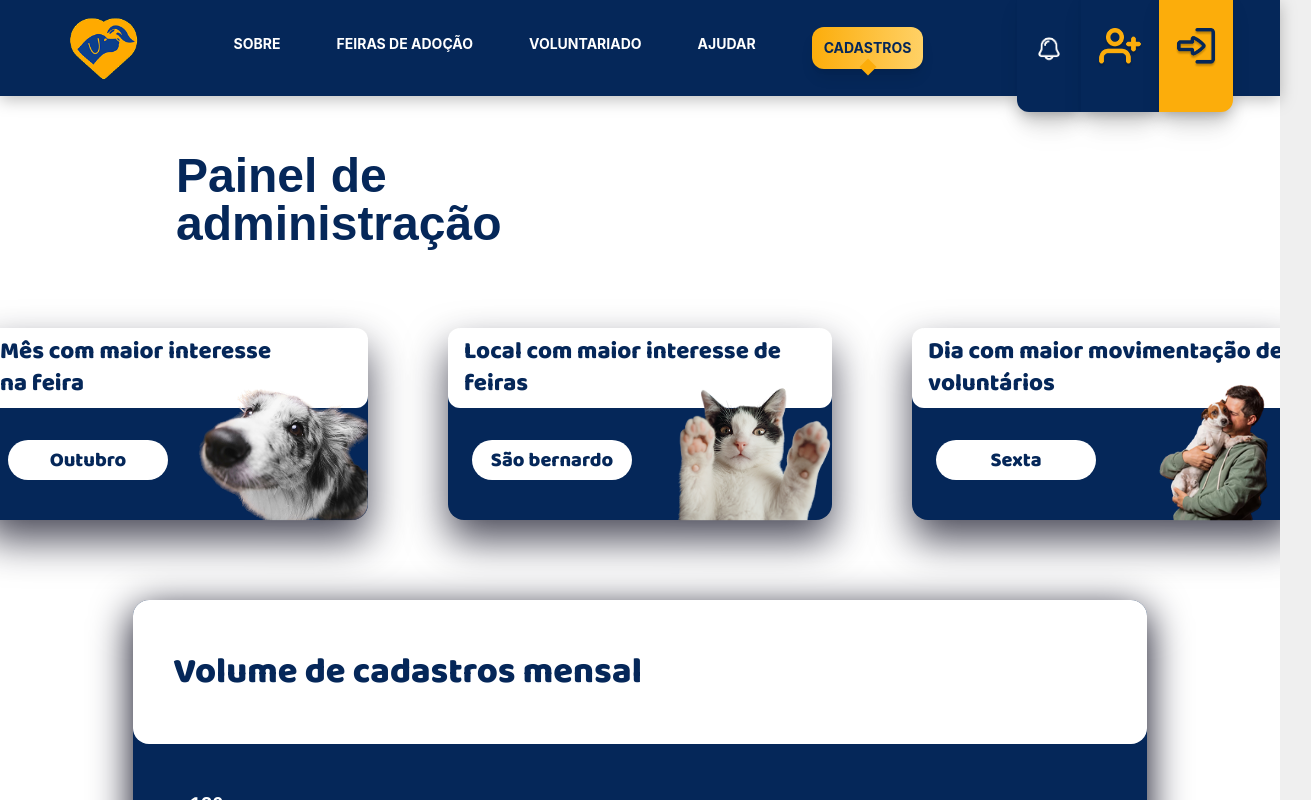
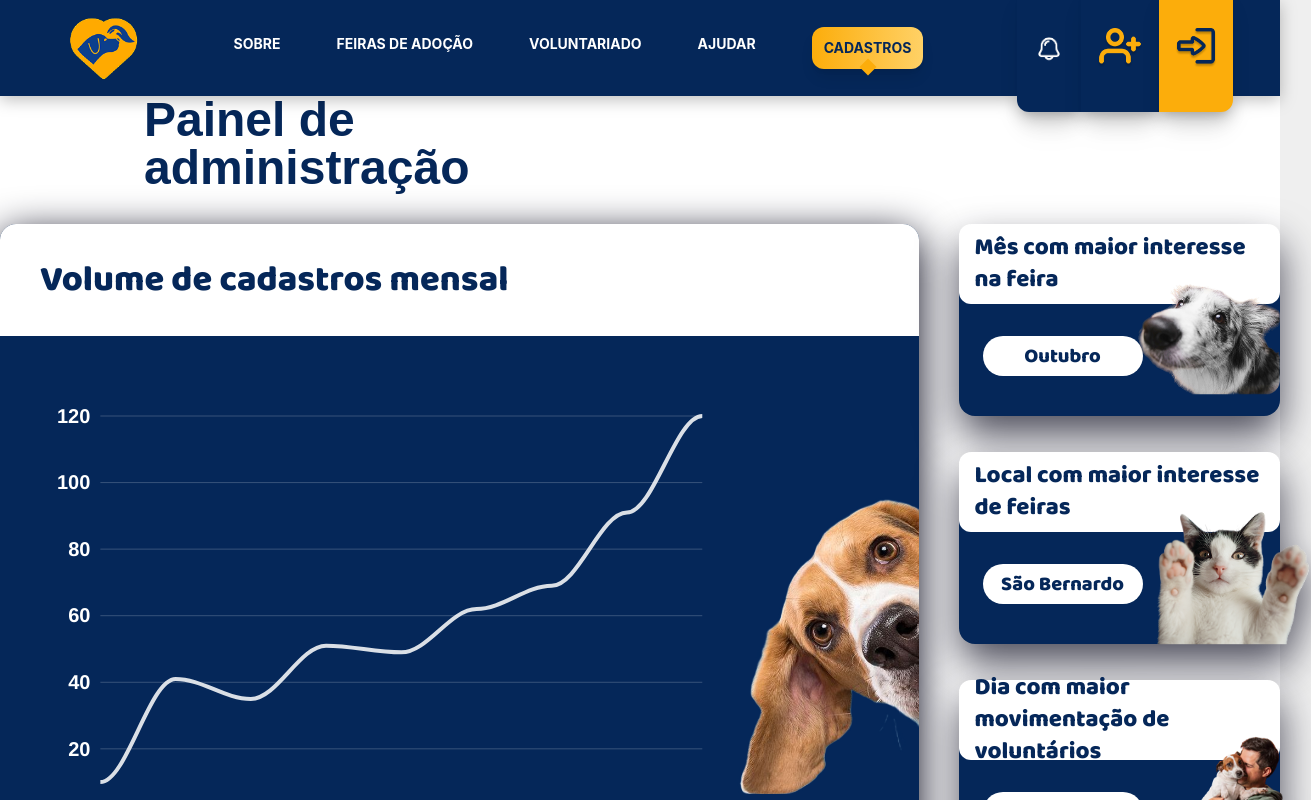
Before and after one commit to Projeto-Extensao-SPTech/front-end, a React (Vite) app: page /dashboard in a window 1280 px wide. Shown: the top 800 px of the page, 1311 px wide, since content can reach past the window. Built offline with nearby package versions, Linux system fonts and the light colour scheme.

Commit message:
final dashboard screen

```diff
--- a/src/pages/ChartCadastrosMensais.jsx
+++ b/src/pages/ChartCadastrosMensais.jsx
@@ -53,7 +53,7 @@ export default function ChartCadastros() {
         options={chartData.options}
         series={chartData.series}
         type="line"
-        height={550}
+        height={480}
 
       />
     </div>
--- a/src/pages/Dashboard.jsx
+++ b/src/pages/Dashboard.jsx
@@ -1,110 +1,102 @@
 import ChartCadastros from "./ChartCadastrosMensais";
 
 export default function Dashboard() {
+    return (
+        <div className="min-h-screen bg-[#ffffff]">
 
-    return (
-        <div>
-            <div className="min-h-screen bg-[#ffffff] py-8 px-4 lg:px-8 relative overflow-hidden">
+            <h1
+                className="text-5xl font-extrabold text-[#052759] ml-36"
+                style={{ fontFamily: 'Poppins, sans-serif' }}
+            >
+                Painel de <br />
+                administração
+            </h1>
 
-                <h1 className="text-5xl font-extrabold text-[#052759] flex ml-36 mt-6" style={{ fontFamily: 'Poppins, sans-serif' }}>
-                    Painel de <br />
-                    administração
-                </h1>
+            <div className="max-w-[1500px] mx-auto mt-8 grid grid-cols-[2fr_0.70fr] gap-10">
 
-                {/* Card 1 a fim de eu não me perder kkkkkkkkkkkkkk*/}
-                <div className="max-w-7xl mx-auto mt-20 flex gap-20 justify-center">
+                <div className="bg-[#052759] rounded-2xl h-[650px] relative drop-shadow-[0_10px_20px_rgb(0_0_20_/_1)]">
 
-                    <div className="w-96 h-48 bg-[#052759] rounded-2xl drop-shadow-[0_20px_20px_rgb(0_0_20_/_0.70)] ">
-                        <div className="w-96 h-20 bg-white rounded-xl items-center flex justify-start">
-                            <p className="font-extrabold text-2xl ml-4 text-[#052759]">
+                    <div className="w-full h-28 bg-white rounded-t-2xl flex items-center px-10">
+                        <p className="font-extrabold text-4xl text-[#052759]">
+                            Volume de cadastros mensal
+                        </p>
+                    </div>
+
+                    <div className="absolute -right-[48px] bottom-20 w-60 overflow-hidden">
+                        <img
+                            className="h-[320px]"
+                            src="img-dog2-dash.png"
+                        />
+                    </div>
+
+                    <div className="mt-[500px]">
+                        <ChartCadastros />
+                    </div>
+                </div>
+
+                <div className="flex flex-col gap-9">
+
+                    {/* Card 1 para não me perder */}
+                    <div className="w-full h-48 bg-[#052759] rounded-2xl drop-shadow-[0_20px_20px_rgb(0_0_20_/_0.70)]">
+                        <div className="w-full h-20 bg-white rounded-xl flex items-center px-4">
+                            <p className="font-extrabold text-2xl text-[#052759]">
                                 Mês com maior interesse <br /> na feira
                             </p>
                         </div>
 
-                        < div className="w-96 h-20 grid grid-cols-2">
-                            <div className="w-40 h-10 bg-white rounded-full mt-8 ml-6 items-center flex justify-center">
-                                <p className="text-center font-extrabold text-xl text-[#052759]">
+                        <div className="grid grid-cols-2 h-20">
+                            <div className="bg-white rounded-full mt-8 ml-6 w-40 h-10 flex items-center justify-center">
+                                <p className="font-extrabold text-xl text-[#052759]">
                                     Outubro
                                 </p>
                             </div>
 
-                            <img className="w-48 mt-[-36px]"
-                                src="img-dog-dash.png" />
+                            <img className="w-48 mt-[-34px]" src="img-dog-dash.png" />
                         </div>
-
                     </div>
 
-                    {/* Card 2 a fim de eu não me perder 2 kkkkkkkkkkkkkk*/}
-
-                    <div className="w-96 h-48 bg-[#052759] rounded-2xl drop-shadow-[0_20px_20px_rgb(0_0_20_/_0.70)] ">
-                        <div className="w-96 h-20 bg-white rounded-xl items-center flex justify-start">
-                            <p className="font-extrabold text-2xl ml-4 text-[#052759]">
+                    {/* Card 2 para não me perder*/}
+                    <div className="w-full h-48 bg-[#052759] rounded-2xl drop-shadow-[0_20px_20px_rgb(0_0_20_/_0.70)]">
+                        <div className="w-full h-20 bg-white rounded-xl flex items-center px-4">
+                            <p className="font-extrabold text-2xl text-[#052759]">
                                 Local com maior interesse de feiras
                             </p>
                         </div>
 
-                        < div className="w-96 h-20 grid grid-cols-2">
-                            <div className="w-40 h-10 bg-white rounded-full mt-8 ml-6 items-center flex justify-center">
-                                <p className="text-center font-extrabold text-xl text-[#052759]">
-                                    São bernardo
+                        <div className="grid grid-cols-2 h-20">
+                            <div className="bg-white rounded-full mt-8 ml-6 w-40 h-10 flex items-center justify-center">
+                                <p className="font-extrabold text-xl text-[#052759]">
+                                    São Bernardo
                                 </p>
                             </div>
 
-                            <img className="w-40 ml-8 mt-[-35px]"
-                                src="img-cat-dash.png" />
+                            <img className="w-40 ml-8 mt-[-35px]" src="img-cat-dash.png" />
                         </div>
-
                     </div>
 
-                    {/* Card 3 a fim de eu não me perder 3 kkkkkkkkkkkkkk*/}
-
-                    <div className="w-96 h-48 bg-[#052759] rounded-2xl drop-shadow-[0_20px_20px_rgb(0_0_20_/_0.70)] ">
-                        <div className="w-96 h-20 bg-white rounded-xl items-center flex justify-start">
-                            <p className="font-extrabold text-2xl ml-4 text-[#052759]">
+                    {/* Card 3  para não me perder */}
+                    <div className="w-full h-48 bg-[#052759] rounded-2xl drop-shadow-[0_20px_20px_rgb(0_0_20_/_0.70)]">
+                        <div className="w-full h-20 bg-white rounded-xl flex items-center px-4">
+                            <p className="font-extrabold text-2xl text-[#052759]">
                                 Dia com maior movimentação de voluntários
                             </p>
                         </div>
 
-                        < div className="w-96 h-20 grid grid-cols-2">
-                            <div className="w-40 h-10 bg-white rounded-full mt-8 ml-6 items-center flex justify-center">
-                                <p className="text-center font-extrabold text-xl text-[#052759]">
+                        <div className="grid grid-cols-2 h-20">
+                            <div className="bg-white rounded-full mt-8 ml-6 w-40 h-10 flex items-center justify-center">
+                                <p className="font-extrabold text-xl text-[#052759]">
                                     Sexta
                                 </p>
                             </div>
 
-                            <img className="w-32 ml-12 mt-[-28px]"
-                                src="img-voluntario-dash.png" />
+                            <img className="w-32 ml-12 mt-[-28px]" src="img-voluntario-dash.png" />
                         </div>
-
                     </div>
 
                 </div>
 
-                <div className="w-10/12 h-[750px] bg-[#052759] rounded-2xl drop-shadow-[0_10px_20px_rgb(0_0_20_/_1)] mx-auto mt-20">
-                    <div className="w-full h-36 bg-white rounded-2xl flex items-center">
-                        <p className="font-extrabold text-4xl ml-10  text-[#052759]">
-                            Volume de cadastros mensal</p>
-                    </div>
-                    <div>
-
-
-                        <div className="h-full flex justify-end">
-                            <img className="h-[400px] flex justify-end mt-20"
-                                src="img-dog2-dash.png"
-                            />
-                        </div>
-
-                        {/* Uso da lib ApexCharts (Recomendação do Pedro :)) )*/}
-                        <ChartCadastros />
-
-                    </div>
-                </div>
-
             </div>
 
-
-
-
         </div>
-    )
+    );
 }
```
